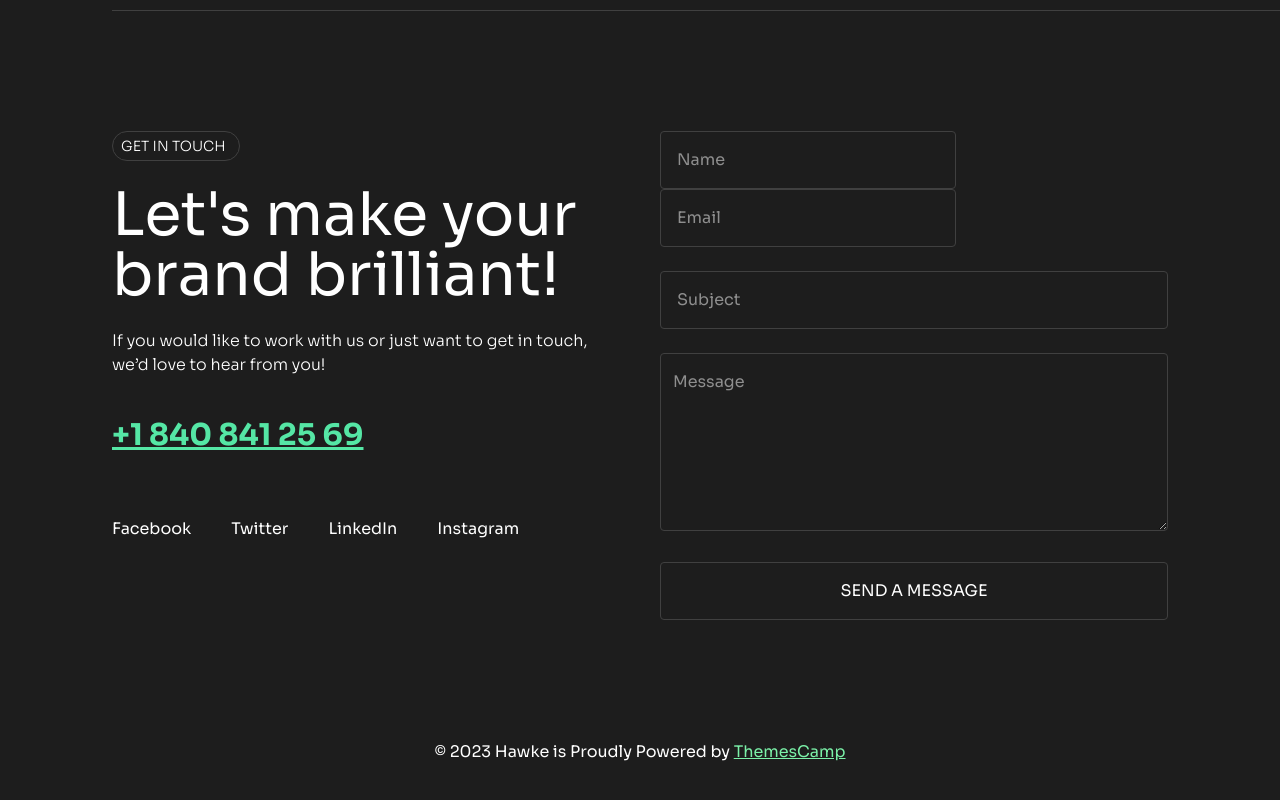
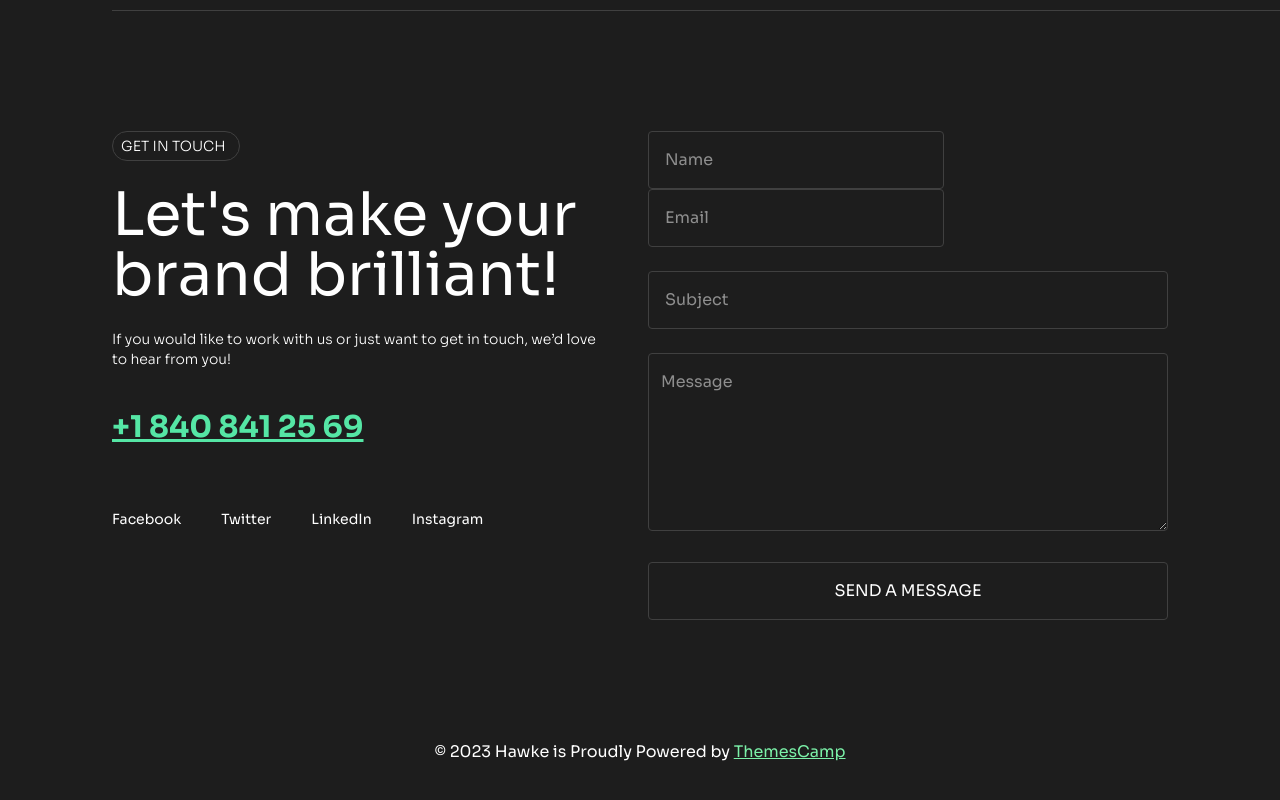
Before and after one commit to ijenny77/Hawke-portfolio-rebuild, a website: page index.html in a window 1280 px wide. Shown: the part 4796-5596 px from the top of the page. Drawn offline with Linux system fonts and the light colour scheme; a web font is replaced by a local one.

Commit message:
About to be finalised version

```diff
--- a/index.html
+++ b/index.html
@@ -286,13 +286,13 @@
 
     <!--The last part-->
     <h1 class="text-3xl text-white mt-32 ml-28 border-b border-neutral-700 pb-4 mb-4" id="MoveToContact"></h1>
-    <div class="text-white grid grid-cols-2 gap-10 mx-28 mt-30">
+    <div class="text-white grid grid-cols-2 gap-4 mx-28 mt-30">
         <div>
             <p class="border border-neutral-700 rounded-2xl w-32 pl-2 py-1 text-sm font-light">GET IN TOUCH</p>
             <p class="text-6xl mt-6">Let's make your brand brilliant!</p>
-            <p class="font-light mt-6 mb-10">If you would like to work with us or just want to get in touch, we’d love to hear from you!</p>
+            <p class="font-light mt-6 mb-10 text-sm">If you would like to work with us or just want to get in touch, we’d love <br> to hear from you!</p>
             <p class="text-3xl text-[#55E6A5] underline mb-16 font-bold">+1 840 841 25 69</p>
-            <div class="flex flex-cols-4 gap-10">
+            <div class="flex flex-cols-4 gap-10 text-sm">
                 <p>Facebook</p>
                 <p>Twitter</p>
                 <p>LinkedIn</p>
@@ -300,11 +300,11 @@
             </div>
         </div>
         <div>
-            <input class="border border-neutral-700 py-4 rounded pl-4 w-74 mr-8" type="text" placeholder="Name">
+            <input class="border border-neutral-700 py-4 rounded pl-4 w-74 mr-2" type="text" placeholder="Name">
             <input class="border border-neutral-700 py-4 rounded pl-4 w-74" type="email" placeholder="Email"><br>
             <input class="border border-neutral-700 py-4 rounded pl-4 w-full mt-6" type="text" placeholder="Subject"><br>
             <textarea class="border border-neutral-700 w-full rounded mt-6 py-4 pl-3" name="message" placeholder="Message" rows="6" cols="9"></textarea>
-            <button class="border border:hover:bg-green-300 hover:text-black border border-neutral-700 w-full rounded mt-6 py-4" type="submit">SEND A MESSAGE</button>
+            <button class="border hover:bg-[#55E6A5] hover:text-black border border-neutral-700 w-full rounded mt-6 py-4" type="submit">SEND A MESSAGE</button>
         </div>
     </div>
     <p class="text-white text-center mt-30 mb-10">&copy; 2023 Hawke is Proudly Powered by <a class="text-green-300 underline" href="https://themeforest.net/user/themescamp">ThemesCamp</a></p>
```
Also changed, not shown: output.css.
